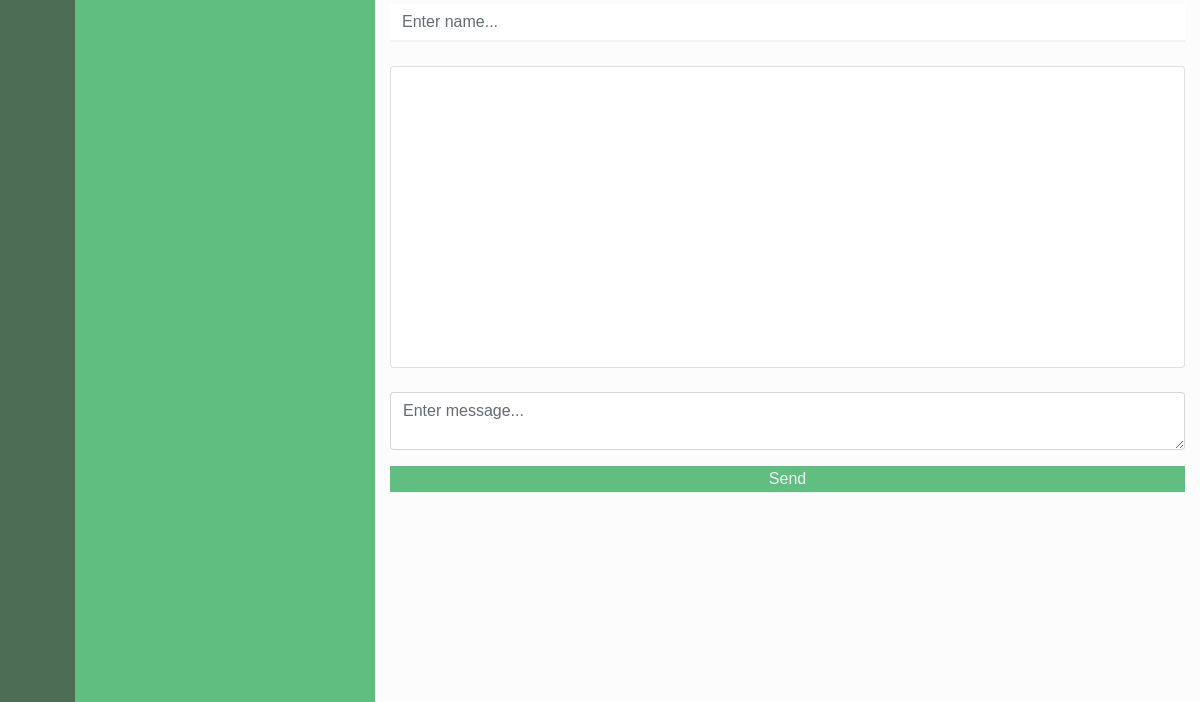
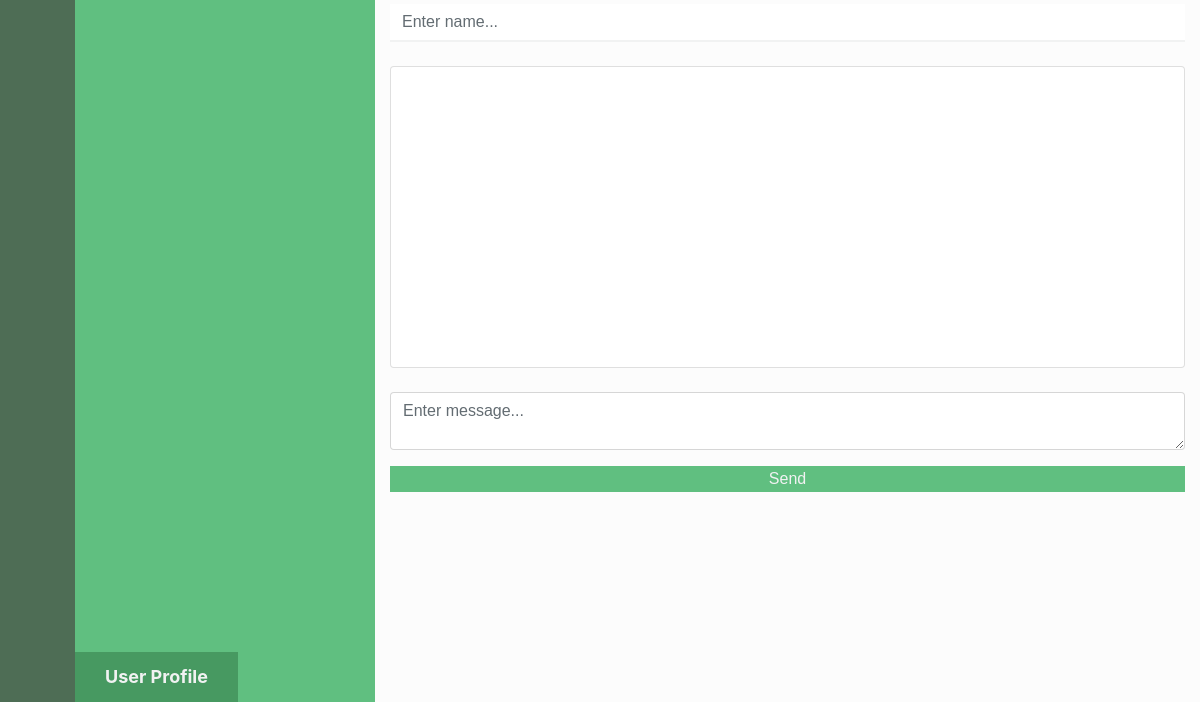
Before and after one commit to Zakariyya98/SecondYearProject, an Electron app: page client/index.html in a window 1200 px wide. Shown: the part 98-800 px from the top of the page. Drawn offline with nearby package versions, Linux system fonts and the light colour scheme; no server answers.

Commit message:
Added User Profile button and Page

```diff
--- a/client/css/style.css
+++ b/client/css/style.css
@@ -214,6 +214,12 @@ input[type='text']::after {
     height : 50px;
 
 }
+
+.bottom {
+    position: absolute;
+    bottom: 0px;
+}
+
 .main-content {
     background-color : #fcfcfc;
 }
@@ -339,6 +345,7 @@ label {
     line-height : 50px;
 }
 
+
 .chat-message {
     height : auto;
     width : 100%;
--- a/client/index.html
+++ b/client/index.html
@@ -55,6 +55,9 @@
                 <div class='title' style='width:90%;' id='project-name'>Project Name</div>
                 <i class="fas fa-caret-square-down" style='color:#f1f2f2; cursor:pointer;'></i>
             </div>
+            <div class="project-editor title bottom" id="navigator">
+                <a href='./Content/Profile.html' class='title center-vertical-50 text-center click'>User Profile</a>
+            </div>
         </div>
 
         <!-- main content -->
--- a/client/js/client.js
+++ b/client/js/client.js
@@ -285,7 +285,7 @@ $(document).ready(function () {
     //dynamically load the content when clicking on a navigation link
     $(document).on('click', '#navigator a', function (e) {
         e.preventDefault();
-        $('#dynamic-content').load(e.target.href);
+        $('[id^="dynamic-content"]').load(e.target.href);
 
         if (e.target.href.includes('Chat')) {
             socket.emit('refreshChat', currentGroup);
```
Also changed, not shown: client/Content/Profile.html (added, +3 -0 lines).
